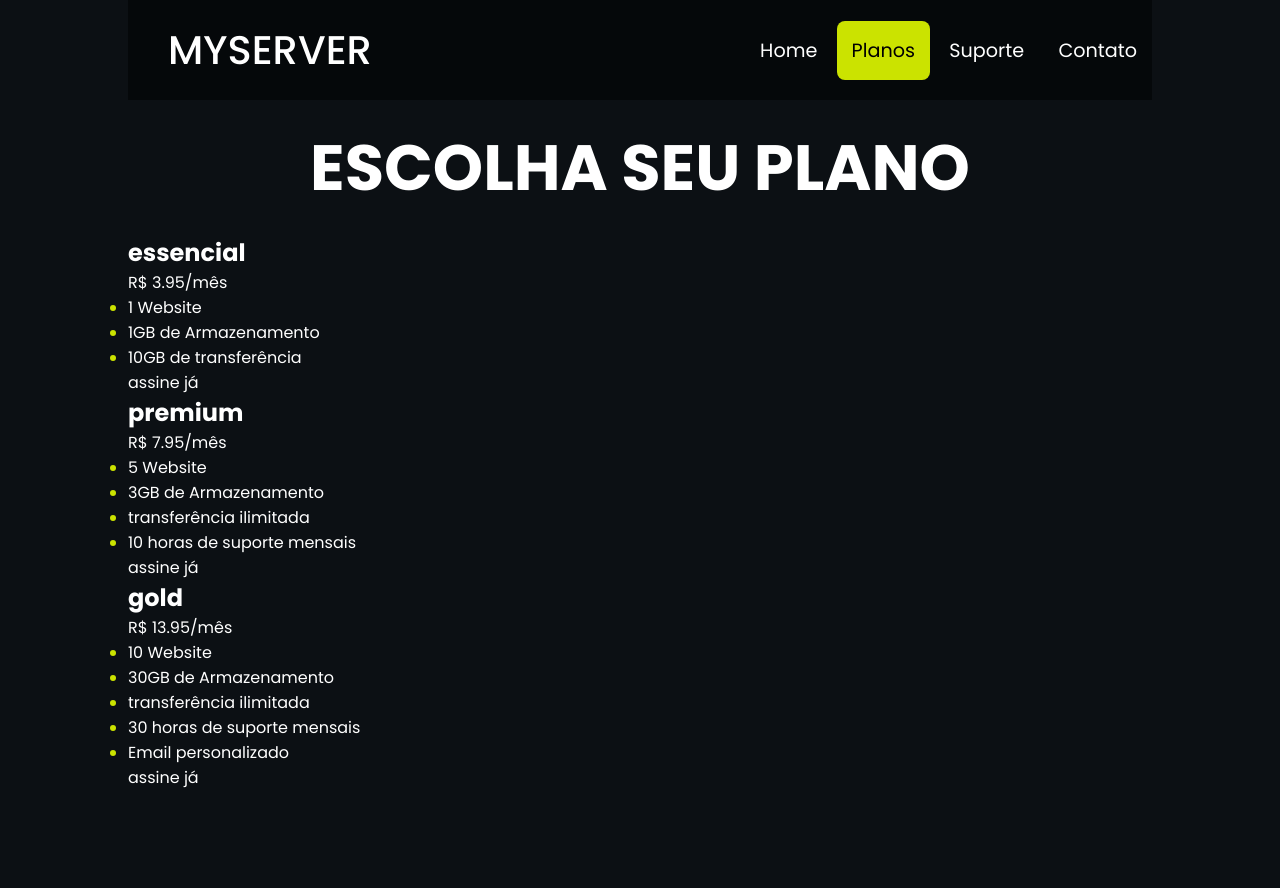
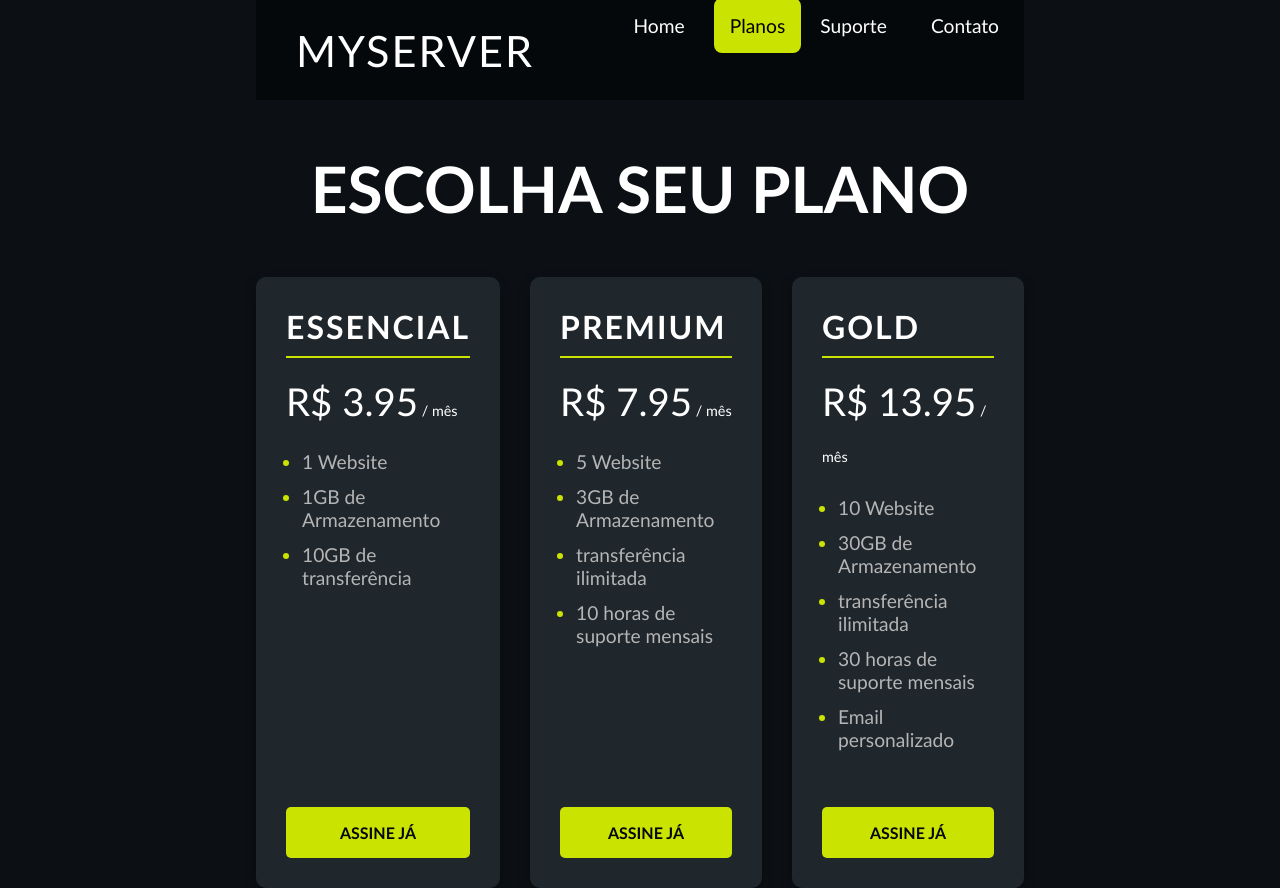
Before and after one commit to chrissanttos/myserver, a plain HTML site: page index.html in a window 1280 px wide. Before the commit the page ends 800 px from the top, so only its background shows below. Drawn offline with Linux system fonts and the light colour scheme.

Commit message:
projeto terminado

```diff
--- a/index.html
+++ b/index.html
@@ -21,14 +21,15 @@
             </nav>
         </header>
 
-        <div class="card">
+        <div class="container-card">
 
             <h1>escolha seu plano</h1>
+            <div class="card-border">
 
-            <section class="essencial">
+                <section class="essencial card">
                     <h2>essencial</h2>
 
-                <p class="princ">R$ 3.95/mês</p>
+                    <p class="princ">R$ 3.95<span> / mês</span></p>
 
                     <ul>
                         <li>1 Website</li>
@@ -39,10 +40,10 @@
                     <p class="btn">assine já</p>
                 </section>
 
-            <section class="premium">
+                <section class="premium card">
                         <h2>premium</h2>
 
-                    <p class="princ">R$ 7.95/mês</p>
+                        <p class="princ">R$ 7.95<span> / mês</span></p>
 
                         <ul>
                             <li>5 Website</li>
@@ -55,10 +56,10 @@
                 </section>
 
 
-            <section class="gold">
+                <section class="gold card">
                     <h2>gold</h2>
 
-                <p class="princ">R$ 13.95/mês</p>
+                    <p class="princ">R$ 13.95<span> / mês</span></p>
 
                     <ul>
                         <li>10 Website</li>
@@ -72,5 +73,6 @@
             </section>
         </div>
         </div>
+    </div>
 </body>
 </html>
--- a/style.css
+++ b/style.css
@@ -8,11 +8,11 @@
 body{
     background-color: #0C1014;
     color: white;
-    font-family: "Poppins", sans-serif;
+    font-family: 'Gill Sans', 'Gill Sans MT', Calibri, 'Trebuchet MS', sans-serif;
 }
 
 .container{
-    width: 80%;
+    width: 60%;
     margin: auto;
 }
 
@@ -27,12 +27,16 @@ body{
 .hero #header{
     margin-left: 40px;
     text-transform: uppercase;
-    font-weight: 500;
-    font-size: 2.5em;
+    font-weight: 300;
+    letter-spacing: 2px;
+    font-size: 2.7em;
 }
 
 .hero li{
     display: inline-block;
+    padding: 0 10px 0 0;
+    font-size: 1.6rem;
+    font-weight: 500;
 
 }
 
@@ -42,7 +46,7 @@ body{
     font-size: 1.2rem ;
     background-color:#CBE300 ;
     color: black;
-    padding: 15px;
+    padding: 16px;
     border-radius: 8px;
 }
 
@@ -60,13 +64,72 @@ body{
 }
 
 
-.card h1{
+.container-card h1{
     text-transform: uppercase;
     font-size: 4em;
     text-align: center;
-    margin: 20px 20px;
+    padding: 50px 50px;
 }
 
-.card  li::marker {
+.card-border{
+    display:flex ;
+    gap: 30px;
+    justify-content: center;
+}
+
+.card{
+    box-shadow: 0 5px 15px -6px black;
+    flex-grow:1 ;
+    background-color: #1F262C;
+    padding: 30px;
+    border-radius: 10px;
+    display: flex;
+    flex-direction: column;
+}
+
+.card h2{
+    font-weight: 600;
+    font-size: 2rem;
+    text-transform: uppercase;
+    border-bottom: 2px solid #cbe300;
+    margin-top: 0;
+    padding-bottom: 10px;
+    letter-spacing: 2px;
+}
+
+.princ{
+    padding: 20px 0  ;
+    font-size: 2.4rem;
+    font-weight: 500;
+}
+
+span{
+    font-size: 0.9rem;
+    font-weight: normal;
+}
+
+ul{
+    flex: 1;
+    padding-left:16px;
+    padding-bottom: 50px;
+}
+
+li{
+    font-size: 1.2rem;
+    padding: 6px 0 ;
+    color: #B5B5B5;
+}
+
+li::marker{
     color: #CBE300;
 }
+
+.btn{
+    background-color: #CBE300;
+    color: #05080A;
+    padding: 16px 10px;
+    text-align: center;
+    text-transform: uppercase;
+    font-weight: 600;
+    border-radius: 5px;
+}
```
Lines whose indentation alone changed are shown as unchanged.
